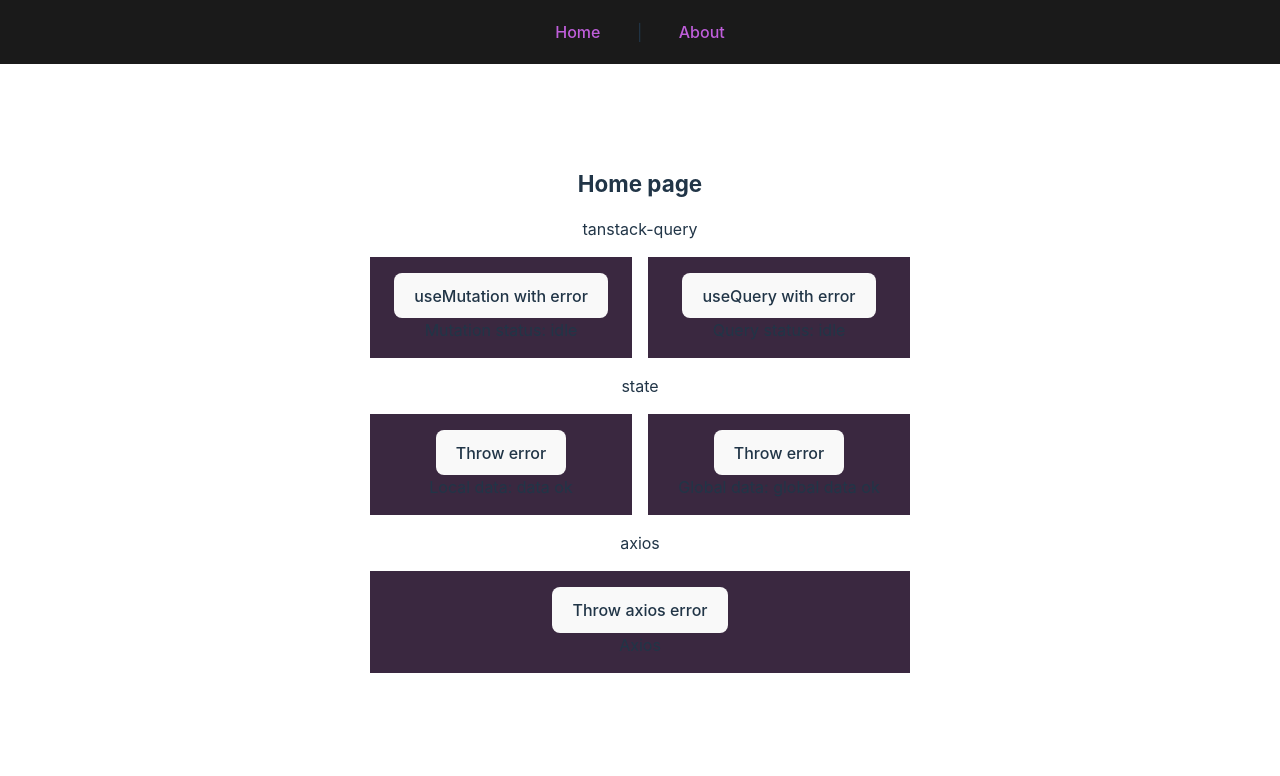
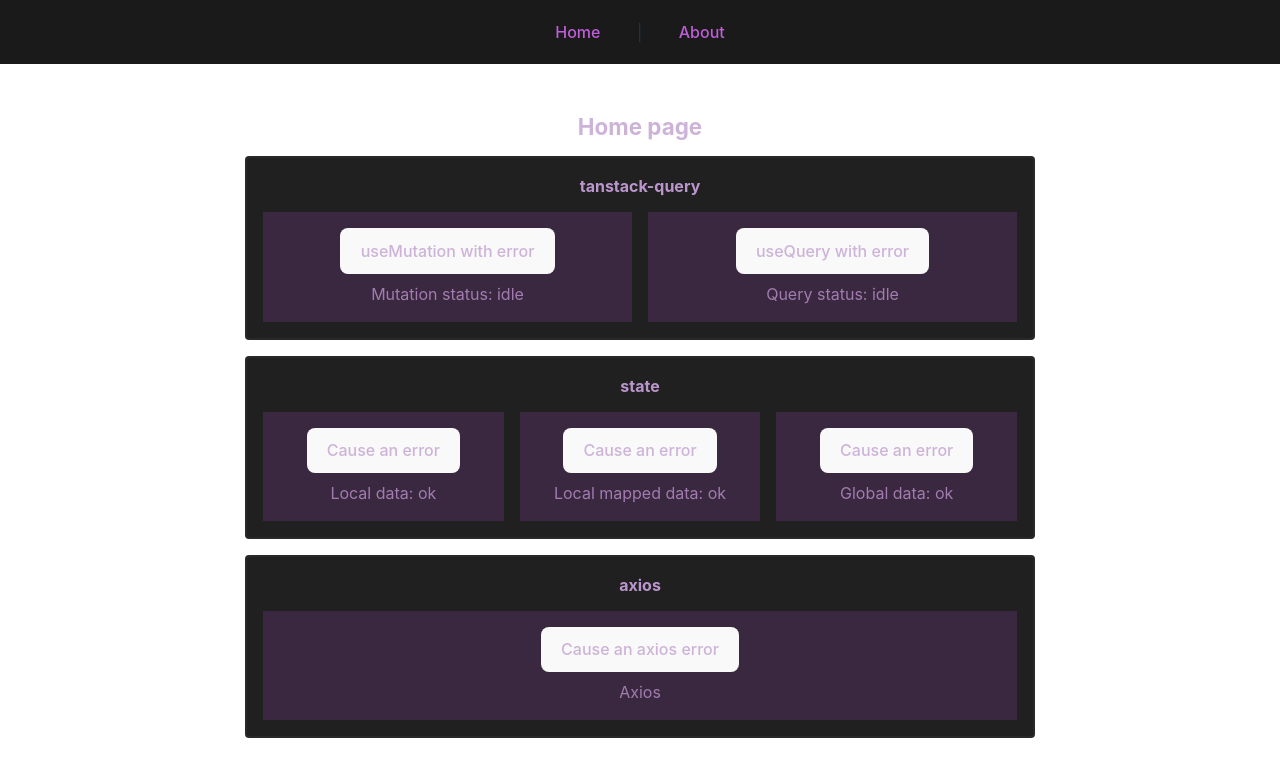
Before and after one commit to danilo-89/react-error-boundary-research, a React (Vite) app: page / in a window 1280 px wide. Shown: the top 776 px of the page. Built offline with nearby package versions, Linux system fonts and the light colour scheme.

Commit message:
add mapped error and update styles

```diff
--- a/src/App.tsx
+++ b/src/App.tsx
@@ -50,7 +50,7 @@ const logError = (error: Error, info: ErrorInfo) => {
 
 function App() {
 	const { reset } = useQueryErrorResetBoundary();
-	const [globalData, setGlobalData] = useState(['global data', ' ', 'ok']);
+	const [globalData, setGlobalData] = useState(['ok']);
 
 	const handleReset = () => {
 		// Custom logic to reset all query errors
--- a/src/components/Test.tsx
+++ b/src/components/Test.tsx
@@ -28,7 +28,8 @@ const Test = () => {
 	// global (context) data
 	const { globalData, setGlobalData } = useGlobalData();
 	// local (component) data
-	const [data, setData] = useState<unknown>(['data', ' ', 'ok']);
+	const [data, setData] = useState<unknown>(['ok']);
+	const [mappedData, setMappedData] = useState(['ok']);
 
 	// tanstack-query query
 	const { mutate, status: mutateStatus } = useMutation({
@@ -58,48 +59,66 @@ const Test = () => {
 
 	return (
 		<div>
-			<div className='gap-4 flex flex-col w-[540px]'>
+			<div className='gap-4 flex flex-col w-[790px]'>
+				{/* tanstack-query */}
+				<section className='border-2 rounded border-gray-500/10 p-4 bg-[#202020]'>
 					<h3>tanstack-query</h3>
 					<div className='gap-4 flex'>
 						<div className='p-4 bg-[#3a2840] flex-1'>
 							<button type='button' onClick={() => mutate()}>
 								useMutation with error
 							</button>
-						<p>Mutation status: {mutateStatus}</p>
+							<p className='text-[#a27caf]'>Mutation status: {mutateStatus}</p>
 						</div>
 						<div className='p-4 bg-[#3a2840] flex-1'>
 							<button type='button' onClick={() => refetch()}>
 								useQuery with error
 							</button>
-						<p>Query status: {status}</p>
+							<p className='text-[#a27caf]'>Query status: {status}</p>
 						</div>
 					</div>
+				</section>
 
+				{/* state */}
+				<section className='border-2 rounded border-gray-500/10 p-4 bg-[#202020]'>
 					<h3>state</h3>
 					<div className='gap-4 flex'>
 						<div className='p-4 bg-[#3a2840] flex-1'>
 							<button type='button' onClick={throwError}>
-							Throw error
+								Cause an error
 							</button>
 							{/* @ts-expect-error because of testing error */}
-						<p>Local data: {data}</p>
+							<p className='text-[#a27caf]'>Local data: {data}</p>
+						</div>
+						<div className='p-4 bg-[#3a2840] flex-1'>
+							{/* @ts-expect-error because of testing error */}
+							<button type='button' onClick={() => setMappedData(undefined)}>
+								Cause an error
+							</button>
+							<p className='text-[#a27caf]'>
+								Local mapped data: {mappedData.map((item) => item)}
+							</p>
 						</div>
 						<div className='p-4 bg-[#3a2840] flex-1'>
 							<button type='button' onClick={throwGlobalDataError}>
-							Throw error
+								Cause an error
 							</button>
 							{/* @ts-expect-error because of testing error */}
-						<p>Global data: {globalData}</p>
+							<p className='text-[#a27caf]'>Global data: {globalData}</p>
 						</div>
 					</div>
+				</section>
 
+				{/* axios */}
+				<section className='border-2 rounded border-gray-500/10 p-4 bg-[#202020]'>
 					<h3>axios</h3>
 					<div className='p-4 bg-[#3a2840]'>
 						<button type='button' onClick={throwAxiosError}>
-						Throw axios error
+							Cause an axios error
 						</button>
-					<p>Axios</p>
+						<p className='text-[#a27caf]'>Axios</p>
 					</div>
+				</section>
 			</div>
 		</div>
 	);
--- a/src/components/errorHandling/ErrorFallback.tsx
+++ b/src/components/errorHandling/ErrorFallback.tsx
@@ -8,8 +8,9 @@ function ErrorFallback({ error, resetErrorBoundary }: FallbackProps) {
 	return (
 		<div>
 			<h2 className='text-red-700'>Error Fallback</h2>
-			<p>Error: {error.message}</p>
+			<p className='mb-4'>Error: {error.message}</p>
 
+			<div className='flex gap-2'>
 				<button type='button' onClick={() => resetErrorBoundary()}>
 					Reset error boundary
 				</button>
@@ -18,6 +19,7 @@ function ErrorFallback({ error, resetErrorBoundary }: FallbackProps) {
 					Reload page
 				</button>
 			</div>
+		</div>
 	);
 }
 
--- a/src/index.css
+++ b/src/index.css
@@ -45,7 +45,14 @@ h1 {
 h2 {
 	font-size: 1.4em;
 	font-weight: bold;
-	margin-bottom: 1rem;
+	margin-bottom: 0.8rem;
+	color: #cdb3d8;
+}
+
+h3 {
+	color: rgb(187, 150, 205);
+	font-weight: 700;
+	margin-bottom: 14px;
 }
 
 button {
@@ -56,8 +63,10 @@ button {
 	font-weight: 500;
 	font-family: inherit;
 	background-color: #1a1a1a;
+	color: #cdb3d8;
 	cursor: pointer;
 	transition: border-color 0.25s;
+	margin-bottom: 8px;
 }
 button:hover {
 	border-color: #bf5eda;
--- a/src/layouts/Layout.tsx
+++ b/src/layouts/Layout.tsx
@@ -6,7 +6,7 @@ export default function Layout() {
 			<nav className='absolute top-0 left-0 w-full p-5 bg-[#1a1a1a]'>
 				<Link to='/'>Home</Link> | <Link to='/about'>About</Link>
 			</nav>
-			<div className='pt-10'>
+			<div className='pt-12'>
 				<Outlet />
 			</div>
 		</>
--- a/src/pages/About.tsx
+++ b/src/pages/About.tsx
@@ -3,7 +3,7 @@ import Test from '@/components/Test';
 const About = () => {
 	return (
 		<div>
-			<p className='text-gray-400'>
+			<p className='text-[#a27caf]'>
 				(this page has error boundary around its route)
 			</p>
 			<h2>About page</h2>
```
Also changed, not shown: 1 other file (tests, documents, lock files or other folders). Lines whose indentation alone changed are shown as unchanged.
